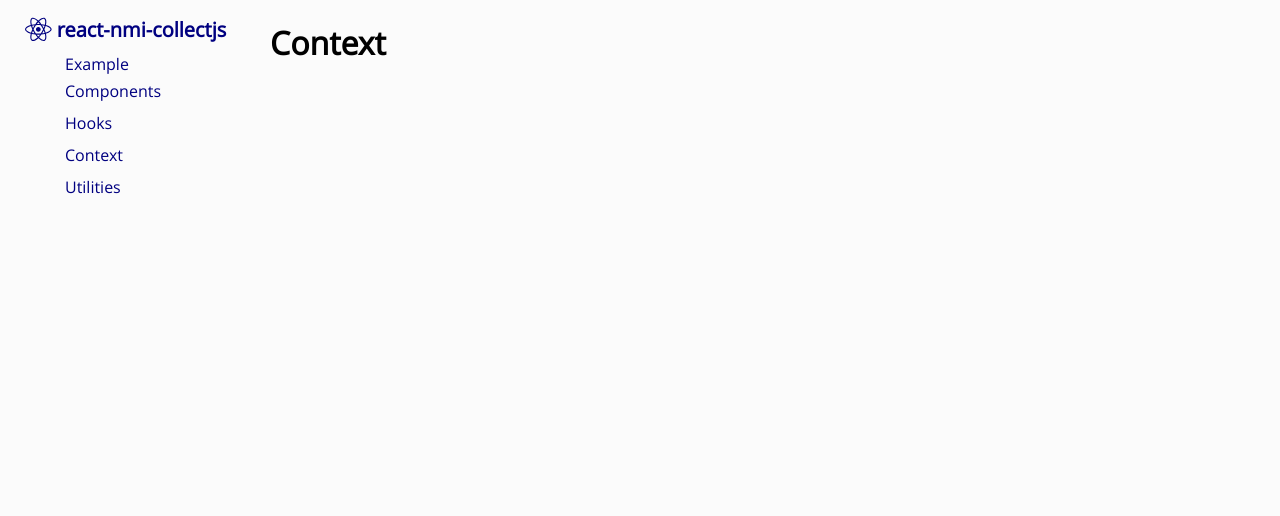
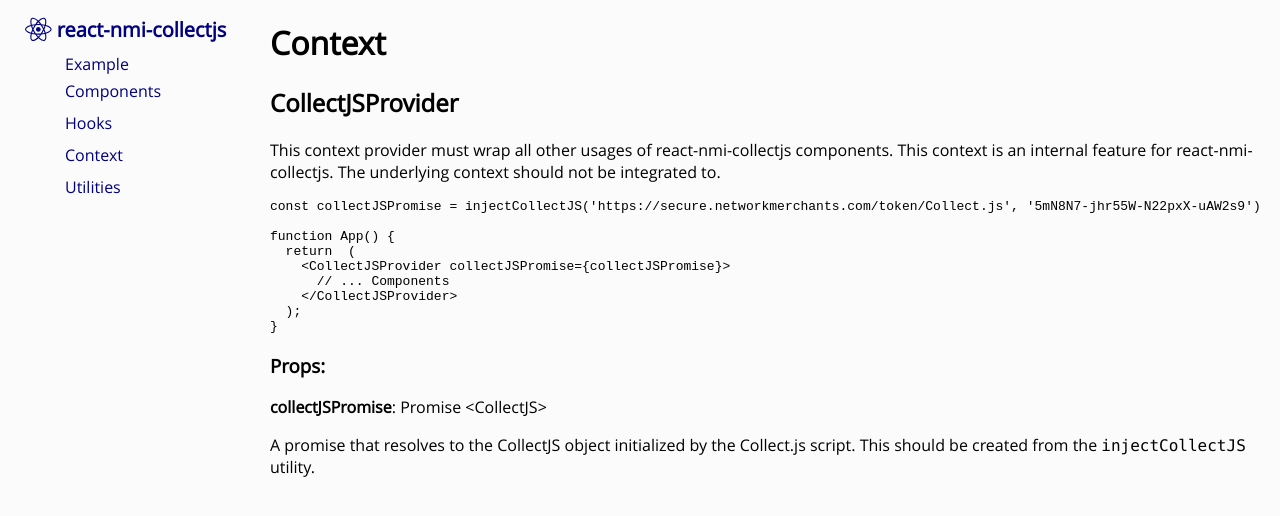
Before and after one commit to lydiagoulding/lydiagoulding.github.io, a React (Create React App) app: page /react-nmi-collectjs/contexts in a window 1280 px wide. Shown: the top 516 px of the page. Built offline with nearby package versions, Linux system fonts and the light colour scheme.

Commit message:
Add ContextPage

```diff
--- a/src/ContextPage.js
+++ b/src/ContextPage.js
@@ -1,5 +1,36 @@
 export default function ContextPage() {
     return (<>
         <h1>Context</h1>
+
+        <h2>CollectJSProvider</h2>
+        <p>
+            This context provider must wrap all other usages of react-nmi-collectjs components. This context is an
+            internal feature for react-nmi-collectjs. The underlying context should not be integrated to.
+        </p>
+
+        <div>
+            <code>
+                <pre>
+        const collectJSPromise = injectCollectJS('https://secure.networkmerchants.com/token/Collect.js', '5mN8N7-jhr55W-N22pxX-uAW2s9'){"\n"}
+        {"\n"}
+        function App() &#123;{"\n"}
+        &nbsp;&nbsp;return  ({"\n"}
+        &nbsp;&nbsp;&nbsp;&nbsp;&lt;CollectJSProvider collectJSPromise=&#123;collectJSPromise&#125;&gt;{"\n"}
+        &nbsp;&nbsp;&nbsp;&nbsp;&nbsp;&nbsp;// ... Components{"\n"}
+        &nbsp;&nbsp;&nbsp;&nbsp;&lt;/CollectJSProvider&gt;{"\n"}
+        &nbsp;&nbsp;);{"\n"}
+        &#125;{"\n"}
+                </pre>
+            </code>
+        </div>
+
+        <h3>Props:</h3>
+
+        <strong>collectJSPromise</strong>: Promise &lt;CollectJS&gt;
+
+        <p>
+            A promise that resolves to the CollectJS object initialized by the Collect.js script. This should be created
+            from the <code>injectCollectJS</code> utility.
+        </p>
     </>)
 }
```
